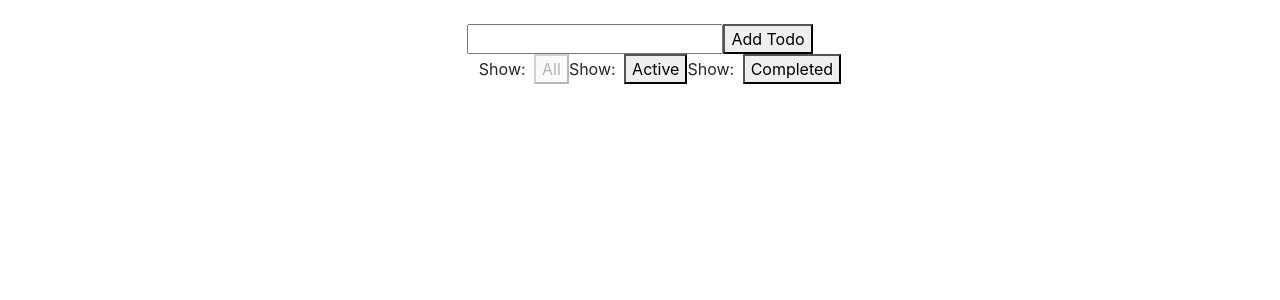
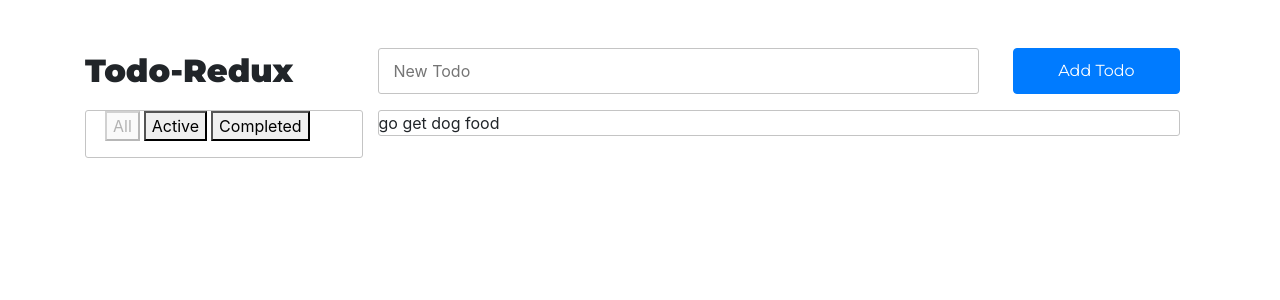
Before and after one commit to cherie-pavicoTsukayama/redux-todo-list, a React (Create React App) app: page / in a window 1280 px wide. Shown: the top 300 px of the page. Built offline with nearby package versions, Linux system fonts and the light colour scheme.

Commit message:
did the general layout

```diff
--- a/public/index.html
+++ b/public/index.html
@@ -17,6 +17,8 @@
     <link rel="manifest" href="%PUBLIC_URL%/manifest.json" />
     <link rel="stylesheet" href="https://stackpath.bootstrapcdn.com/bootstrap/4.4.1/css/bootstrap.min.css"
       integrity="sha384-Vkoo8x4CGsO3+Hhxv8T/Q5PaXtkKtu6ug5TOeNV6gBiFeWPGFN9MuhOf23Q9Ifjh" crossorigin="anonymous">
+    <link href="https://fonts.googleapis.com/css2?family=Montserrat:wght@400;600;900&family=Satisfy&display=swap"
+      rel="stylesheet">
     <!--
       Notice the use of %PUBLIC_URL% in the tags above.
       It will be replaced with the URL of the `public` folder during the build.
--- a/src/components/App.jsx
+++ b/src/components/App.jsx
@@ -4,12 +4,20 @@ import AddTodo from '../containers/AddTodo';
 import VisibleTodoList from '../containers/VisibleTodoList'
 
 const App = () => (
-  <div className="container mt-4 d-flex flex-wrap justify-content-center">
-    <div className="col-12 d-flex justify-content-center">
+  <div className="container mt-5">
+    <div className="d-flex align-items-center justify-content-between">
+      <h2
+        className="m-0 montserrat-900"
+      >Todo-Redux</h2>
       <AddTodo />
     </div>
-    <VisibleTodoList />
-    <Footer />
+
+    <div className="d-flex justify-content-between mt-3">
+      <Footer />
+      <VisibleTodoList />
+    </div>
+
+
   </div>
 )
 
--- a/src/components/Footer.jsx
+++ b/src/components/Footer.jsx
@@ -3,11 +3,14 @@ import FilterLink from '../containers/FilterLink';
 import { VisibilityFilters } from '../actions';
 
 const Footer = () => (
-  <p>
-    Show: <FilterLink filter={VisibilityFilters.SHOW_ALL}>All</FilterLink>
-    Show: <FilterLink filter={VisibilityFilters.SHOW_ACTIVE}>Active</FilterLink>
-    Show: <FilterLink filter={VisibilityFilters.SHOW_COMPLETED}>Completed</FilterLink>
-  </p>
+  <div className="thin-grey-border col-3">
+    <p>
+    <FilterLink filter={VisibilityFilters.SHOW_ALL}>All</FilterLink>
+    <FilterLink filter={VisibilityFilters.SHOW_ACTIVE}>Active</FilterLink>
+    <FilterLink filter={VisibilityFilters.SHOW_COMPLETED}>Completed</FilterLink>
+    </p>
+  </div>
+
 )
 
 export default Footer;
--- a/src/components/Todo.jsx
+++ b/src/components/Todo.jsx
@@ -4,6 +4,7 @@ import React from 'react';
 const Todo = ({onClick, completed, text}) => {
   return(
     <li
+      className="thin-grey-border"
       onClick={onClick}
       style={{
         textDecoration: completed ? 'line-through' : 'none'
--- a/src/components/TodoList.jsx
+++ b/src/components/TodoList.jsx
@@ -5,7 +5,7 @@ const TodoList = ({ todos, toggleTodo }) => {
   console.log('todos:',todos)
   return (
 
-    <ul>
+    <ul className='col-9'>
       {todos.map((todo, index) => (
         <Todo key={todo.id + index} {...todo} onClick={() => toggleTodo(todo.id)} />
       ))}
--- a/src/containers/AddTodo.jsx
+++ b/src/containers/AddTodo.jsx
@@ -6,8 +6,9 @@ let AddTodo =({ dispatch }) => {
   let input
 
   return (
-    <div>
+    <div className="col-9">
       <form
+        className="d-flex"
         onSubmit={event => {
           event.preventDefault();
           if (!input.value.trim()) {
@@ -18,11 +19,15 @@ let AddTodo =({ dispatch }) => {
         }}
       >
         <input
+          className="col-9"
+          placeholder="New Todo"
           ref={node => {
             input = node
           }}
         />
-        <button type="submit">Add Todo</button>
+        <div className="col-3 p-0 d-flex justify-content-end">
+          <button className="col-10 btn btn-primary montserrat-400"  type="submit">Add Todo</button>
+        </div>
       </form>
     </div>
   )
--- a/src/index.css
+++ b/src/index.css
@@ -11,3 +11,37 @@ code {
   font-family: source-code-pro, Menlo, Monaco, Consolas, 'Courier New',
     monospace;
 }
+
+.satisfy-font {
+  font-family: 'Satisfy', sans-serif;
+}
+
+.montserrat-400 {
+  font-family: 'Montserrat', sans-serif;
+  font-weight: 400;
+}
+
+.montserrat-600 {
+  font-family: 'Montserrat', sans-serif;
+  font-weight: 600;
+}
+
+.montserrat-900 {
+  font-family: 'Montserrat', sans-serif;
+  font-weight: 900;
+}
+
+.thin-grey-border {
+  border: 1px solid #C4C4C4;
+  border-radius: 3px;
+}
+
+input {
+  border: 1px solid #C4C4C4;
+  border-radius: 3px;
+  padding: 10px;
+}
+
+li {
+  list-style-type: none;
+}
--- a/src/reducers/reducer.js
+++ b/src/reducers/reducer.js
@@ -8,7 +8,7 @@ import {combineReducers} from 'redux';
 
 const { SHOW_ALL } = VisibilityFilters;
 
-function todos(state =[], action) {
+function todos(state =[{text: 'go get dog food', completed: false}], action) {
   switch(action.type) {
     case ADD_TODO:
       return [
```
